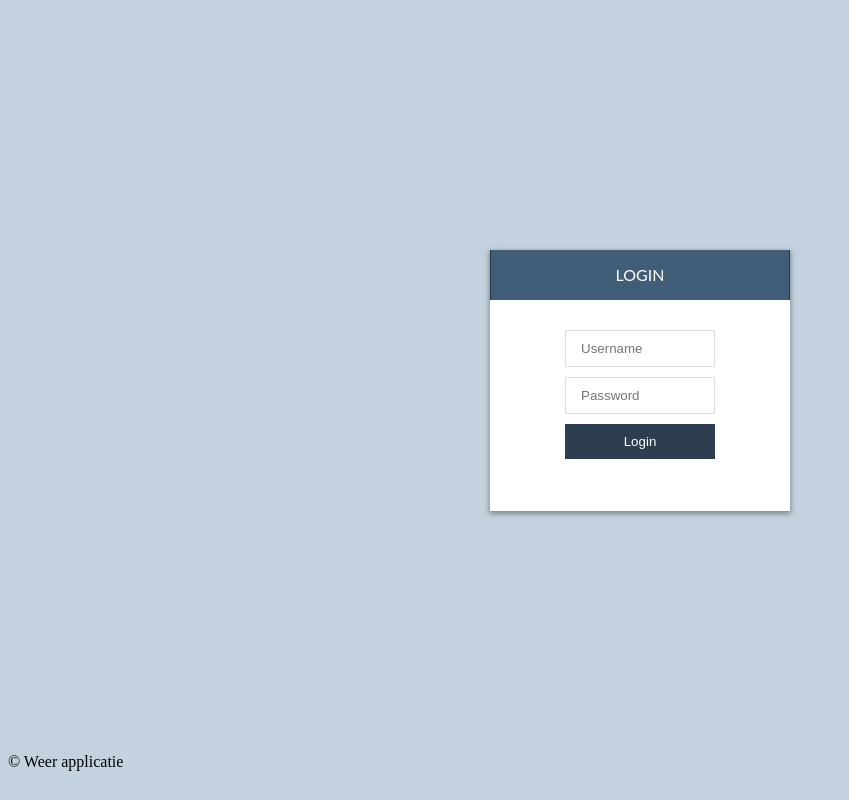
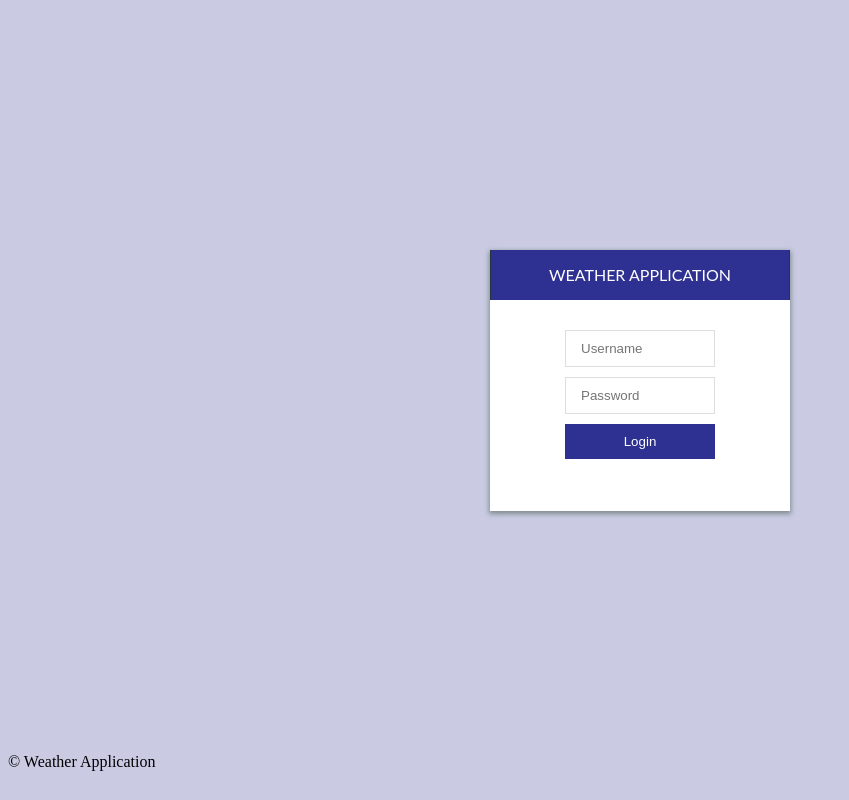
Before and after one commit to 0xSMN/2.2-Leertaak_3, a PHP site: page / in a window 1280 px wide. Shown: the whole page, without its empty margins (0-849 px from the left). Run offline with PHP 8.4, Linux system fonts and the light colour scheme.

Commit message:
Sidebar, login, pages for rainfall, history, settings

```diff
--- a/webapp/css/login.css
+++ b/webapp/css/login.css
@@ -36,7 +36,7 @@
 
 .toggle-login {
     width: 100%;
-    background-color: #2c3e50;
+    background-color: #2e3192;
     display: flex;
     justify-content: center;
     align-items: center;
@@ -55,7 +55,7 @@
 }
 
 .active {
-    background-color: #425d78;
+    background-color: #2e3192;
 }
 
 .login-body,
@@ -96,7 +96,7 @@ input.user-input,
 }
 
 .btn {
-    background-color: #2c3e50;
+    background-color: #2e3192;
     color: #fff;
     border: none;
     margin-bottom: 30px;
@@ -109,7 +109,7 @@ input.user-input,
 }
 
 i {
-    color: #2c3e50;
+    color: #2e3192;
     margin-right: 5px;
 }
 
--- a/webapp/css/style.css
+++ b/webapp/css/style.css
@@ -1,5 +1,5 @@
 body {
-    background: rgba(138, 164, 190, 0.5);
+    background: rgba(46, 49, 146, 0.25);
 }
 
 a {
@@ -21,9 +21,9 @@ a {
 }
 
 .logout-button {
-    background: #2c3e50;
+    background: #2e3192;
     padding: 10px;
-    font-size: 20px;
+    font-size: 16px;
     color: #fff;
     font-family: Arial;
     border: none;
@@ -47,6 +47,7 @@ a {
     display: block;
     font-size: 15px;
     font-weight: 500;
+    font-family: Arial;
     padding: 15px 15px;
     position: relative;
     white-space: nowrap;
--- a/webapp/footer.php
+++ b/webapp/footer.php
@@ -6,6 +6,6 @@
  * Time: 20:46
  */
 ?>
-&copy Weer applicatie
+&copy Weather Application
 </body>
 </html>
--- a/webapp/login.php
+++ b/webapp/login.php
@@ -10,7 +10,7 @@
   <form class="login" action="index.php" method="post">
     <div class="toggle-bar">
       <div class="toggle-login active">
-        <span>Login</span>
+        <span>Weather Application</span>
       </div>
     </div>
     <div class="login-body">
--- a/webapp/sidebar.php
+++ b/webapp/sidebar.php
@@ -14,9 +14,9 @@
 		</div>
 		<nav class="sidenav">
 			<ul class="sidebar-menu">
-				<li><a href="#">Rainfall</a></li>
-				<li><a href="#">Weather History</a></li>
-				<li><a href="#">Settings</a></li>
+				<li><a href="rainfall.php">Rainfall</a></li>
+				<li><a href="history.php">Weather History</a></li>
+				<li><a href="settings.php">Settings</a></li>
 			</ul>
 			<button class="logout-button"><a href="?logout=1">Logout</a></button>
 		</nav>
```
Also changed, not shown: webapp/history.php (added, +19 -0 lines), webapp/rainfall.php (added, +19 -0 lines), webapp/settings.php (added, +19 -0 lines).
